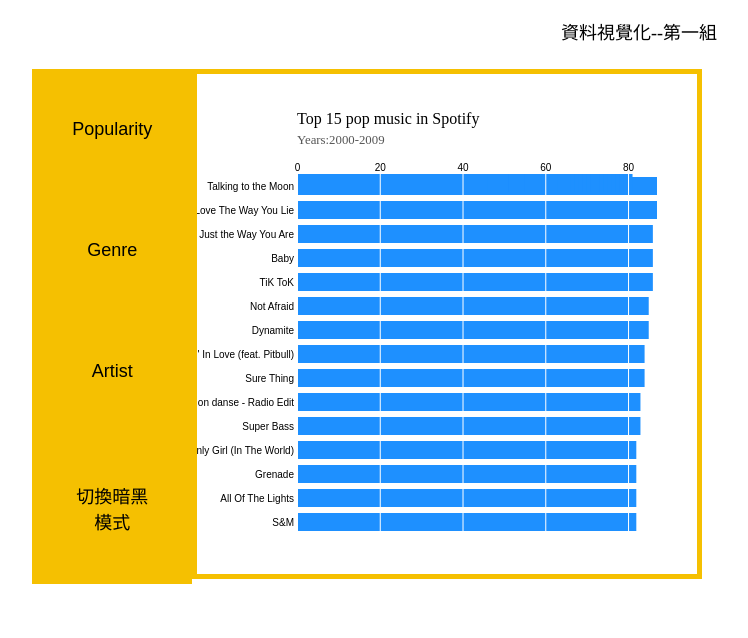
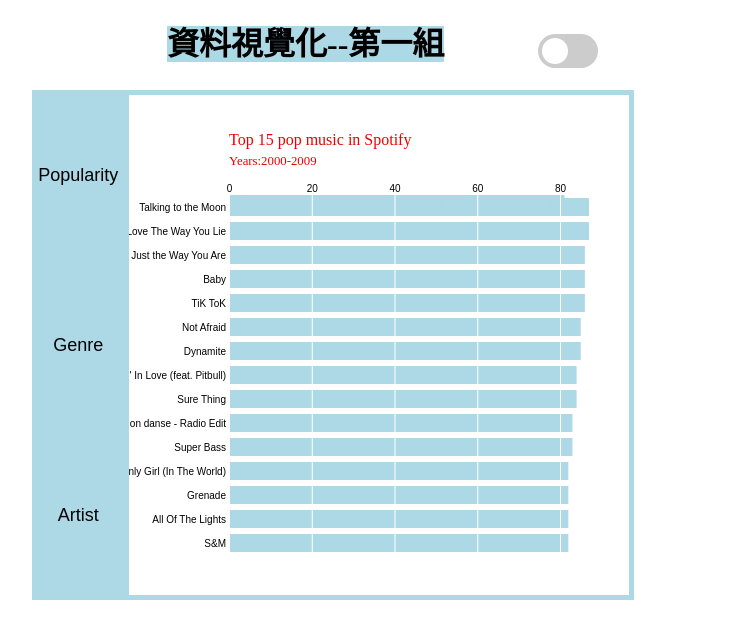
Before and after one commit to TehTing/dataViz-final-project, a plain HTML site: page index.html in a window 1280 px wide. Shown: the whole page, without its empty margins (1-749 px from the left). Drawn offline with nearby package versions, Linux system fonts and the light colour scheme.

Commit message:
version0.4.0 界面設計優化

```diff
--- a/index.html
+++ b/index.html
@@ -7,16 +7,26 @@
         <link rel="stylesheet" href="style.css">
     </head>
     <body>
-        <p>資料視覺化--第一組</p>
+        <h1>資料視覺化--第一組</h1>
+        <label class="switch">
+            <input type="checkbox">
+            <span class="slider round" data-name="dark" onclick="darkmode()"></span>
+        </label>
         <div class="setup">
-            <div class="controls">
+            <!-- <div class="controls">
                 <ul>
                     <li><a href = "#pop"><button  data-name="pop">Popularity</button></a></li>
                     <li><a href = "#genre"><button  data-name="genre">Genre</button></a></li>
                     <li><a href = "#artist"><button  data-name="artist">Artist</button></a></li>
                     <li><a href = "#darkmode"><button data-name="dark" onclick="darkmode()">切換暗黑模式</button></a></li>
                 </ul>
+            </div> -->
+            <div class="controls">
+                <button  data-name="pop">Popularity</button>
+                <button  data-name="genre">Genre</button>
+                <button  data-name="artist">Artist</button>
             </div>
+
             <div class="bar-chart-cotainer"></div>
             <!-- <div class="controls">
                 <button data-name="pop">Pop</button>
--- a/main.js
+++ b/main.js
@@ -132,7 +132,8 @@ function setupCanvas(barChartData, dataClean){
         yAxisDraw.transition(transitionDelay).call(yAxis.scale(yScale));
 
         //Update header
-        header.select('tspan').text(`Top 15 ${metric} music in Spotify`);
+        header.select('tspan').text(`Top 15 ${metric} music in Spotify`)
+            .style('fill','#ec0000')
 
         //Update Bar
         bars.selectAll('.bar').data(data, d=>d.basis).join(
@@ -144,7 +145,7 @@ function setupCanvas(barChartData, dataClean){
                 .transition(transitionDelay)
                 .delay((d,i)=>i*20)
                 .attr('width',d=>xScale_v3(d.pop))
-                .style('fill','dodgerblue');
+                .style('fill','lightblue');
             },
             update =>{
                 update.transition(transitionDelay)
@@ -212,10 +213,11 @@ function setupCanvas(barChartData, dataClean){
                             .attr('transform',`translate(0,${-chart_margin.top/2})`)
                             .append('text');
 
-    header.append('tspan').text('Top 10 XXX songs');
+    header.append('tspan').text('Top 10 XXX songs')
+        .style('fill','#ec0000')
     header.append('tspan').text('Years:2000-2009')
         .attr('x',0)
-        .attr('y',20).style('font-size','0.8em').style('fill','#555');
+        .attr('y',20).style('font-size','0.8em').style('fill','#ec0000');
 
     let xAxis = d3.axisTop(xScale_v3).ticks(5)
                     .tickFormat(formatTicks)
--- a/style.css
+++ b/style.css
@@ -1,49 +1,57 @@
 .dark{
     background-color: #212121;
-    color: rgb(255, 0, 0);
+    color: #ec0000;
+
 }
 
-p {
-    text-align: center;
-    /* background-color: #FFAC12; */
-    font-size: large;
+h1 {
+    background-color: lightblue;
+    display: inline;
+    position: relative;
+    top :10px;
+    left: 160px;
 }
 /* body{
 	background-image: url("https://cdn.pixabay.com/photo/2017/07/10/18/47/background-2491008_960_720.png");
 	background-repeat: repeat;
 } */
-
-ul {
+.controls{
+    display:flex;
+    flex-direction :column;
+}
+/* ul {
     list-style-type: none;
     margin: 0;
     padding: 0;
     overflow: hidden;
     width: 160px;
-    background-color: #F5C001;
+    background-color: lightblue;
     text-align: center;
     font-size: 18px;
-}
+} */
 
-li a {
+/* li a {
     display:block;
     color : #000;
     padding: 49px 32px;
     text-decoration: none;
+} */
+
+/* li a:hover {
+    background-color: cadetblue;
+    color :white;
+    transition: 0.5s;
+} */
+
+button {
+    background-color: lightblue;
+    border: none;
+    font-size: 18px;
+    height:170px
 }
 
-li a:hover {
-    background-color: #FFAC12;
-    color :white;
-}
-
-button {
-    background-color: #F5C001;
-    border: none;
-    font-size: 18px;
-}
-
-li a button:hover {
-    background-color: #FFAC12;
+button:hover {
+    background-color: cadetblue;
     color :white;
 }
 
@@ -59,7 +67,7 @@ li a button:hover {
 }
 
 svg{
-    border :5px solid #F5C001;
+    border :5px solid lightblue;
 }
 
 .axis .domain{
@@ -103,3 +111,69 @@ h4{
     padding: 0.3rem 1em;
     font-size: 0.8em;
 }
+
+
+/* The switch - the box around the slider */
+.switch {
+    position: relative;
+    display: inline-block;
+    width: 60px;
+    height: 34px;
+    top: 3px;
+    left: 250px;
+  }
+
+  /* Hide default HTML checkbox */
+  .switch input {
+    opacity: 0;
+    width: 0;
+    height: 0;
+  }
+
+  /* The slider */
+  .slider {
+    position: absolute;
+    cursor: pointer;
+    top: 0;
+    left: 0;
+    right: 0;
+    bottom: 0;
+    background-color: #ccc;
+    -webkit-transition: .4s;
+    transition: .4s;
+  }
+
+  .slider:before {
+    position: absolute;
+    content: "";
+    height: 26px;
+    width: 26px;
+    left: 4px;
+    bottom: 4px;
+    background-color: white;
+    -webkit-transition: .4s;
+    transition: .4s;
+  }
+
+  input:checked + .slider {
+    background-color: #2196F3;
+  }
+
+  input:focus + .slider {
+    box-shadow: 0 0 1px #2196F3;
+  }
+
+  input:checked + .slider:before {
+    -webkit-transform: translateX(26px);
+    -ms-transform: translateX(26px);
+    transform: translateX(26px);
+  }
+
+  /* Rounded sliders */
+  .slider.round {
+    border-radius: 34px;
+  }
+
+  .slider.round:before {
+    border-radius: 50%;
+  }
```
